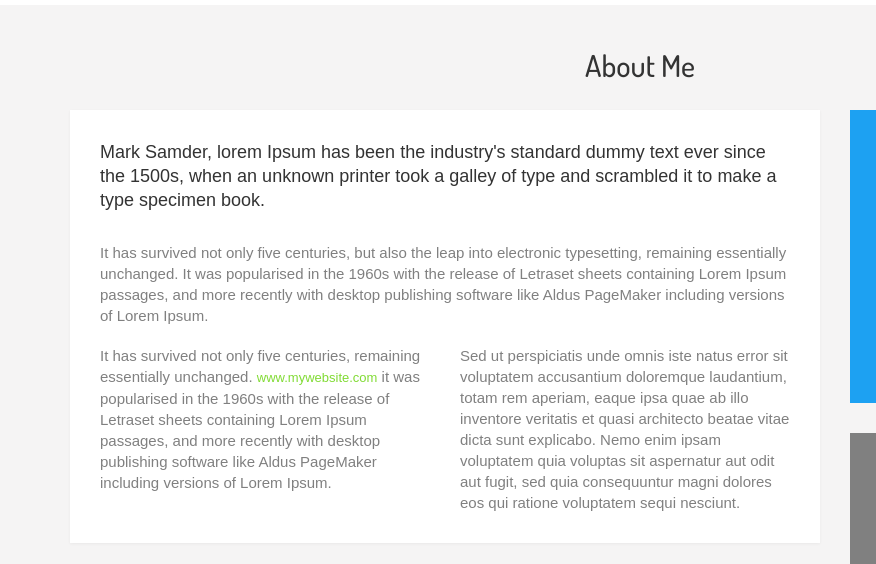
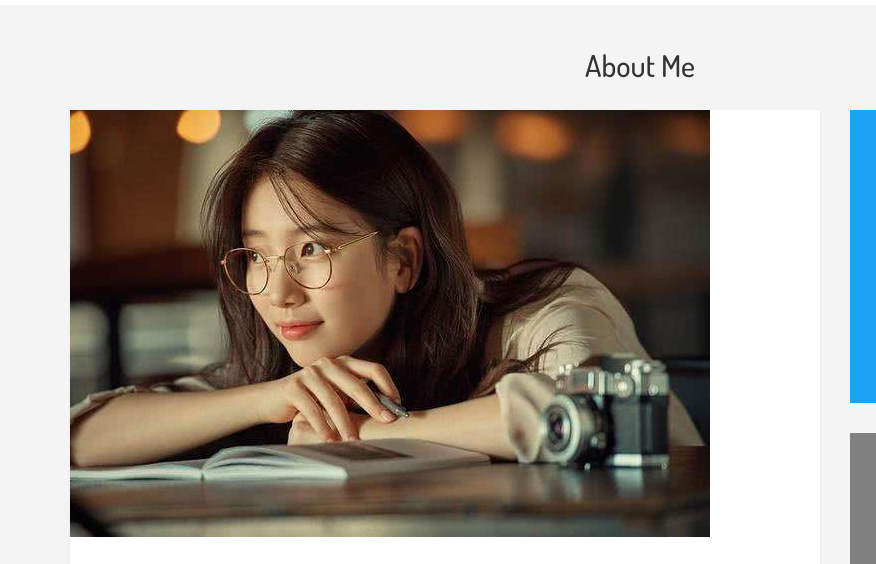
Before and after one commit to ChenHaiPei-value/globaltradershome.com, a plain HTML site: page pages/about/about.html in a window 1280 px wide. Shown: the part 97-661 px from the top of the page, 0-876 px from the left. Drawn offline with Linux system fonts and the light colour scheme; the site is published under a folder, as on GitHub Pages, so addresses that start at the root find nothing; a script that the page names is missing; a web font is replaced by a local one.

Commit message:
Update about.html

```diff
--- a/pages/about/about.html
+++ b/pages/about/about.html
@@ -110,7 +110,7 @@
         <div class="row">
             <div class="col-md-8 page-contents">
                 <div class="row page-content">
-                    <img src="/images/auther.jpg" alt="" class="img-responsive">
+                    <img src="images/auther.jpg" alt="" class="img-responsive">
 
                     <div class="contents row">
                         <h4>Mark Samder, lorem Ipsum has been the industry's standard dummy text ever since the 1500s, when an unknown printer took a galley of type and scrambled it to make a type specimen book.</h4>
```
